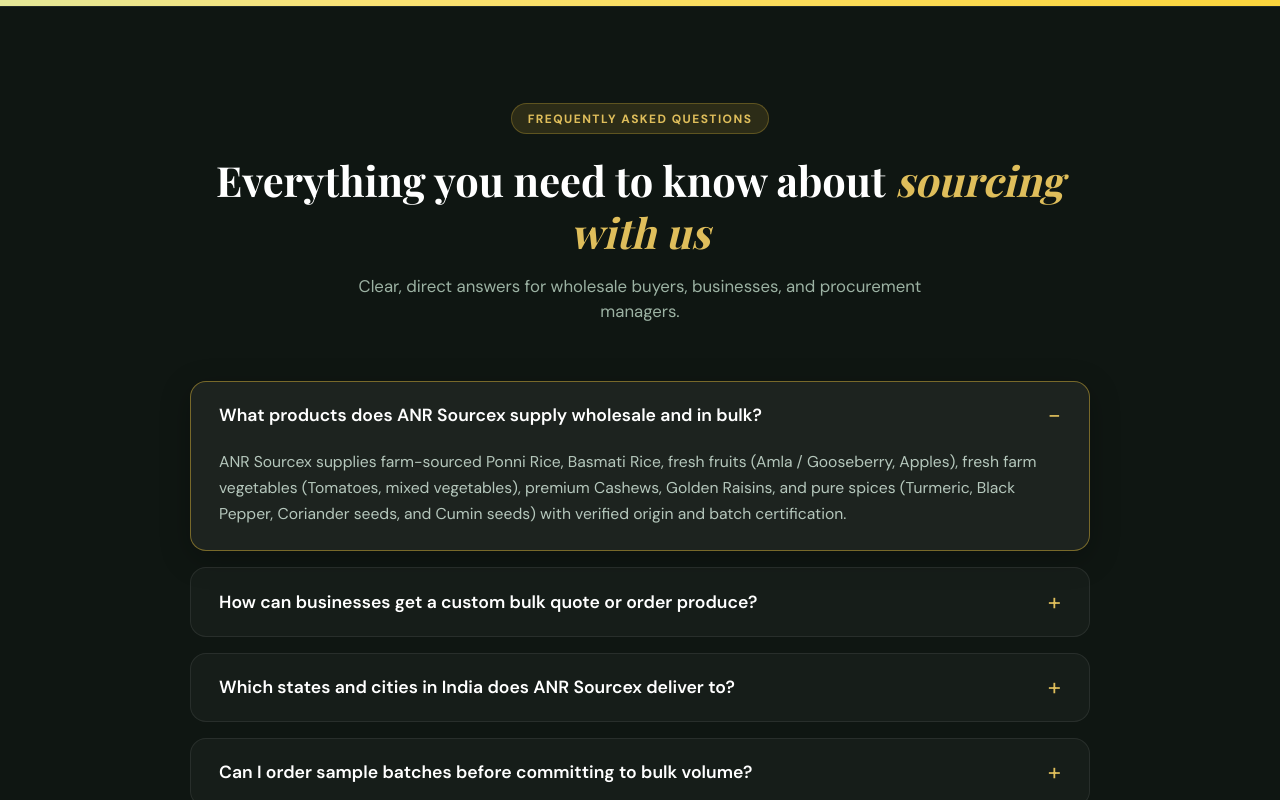
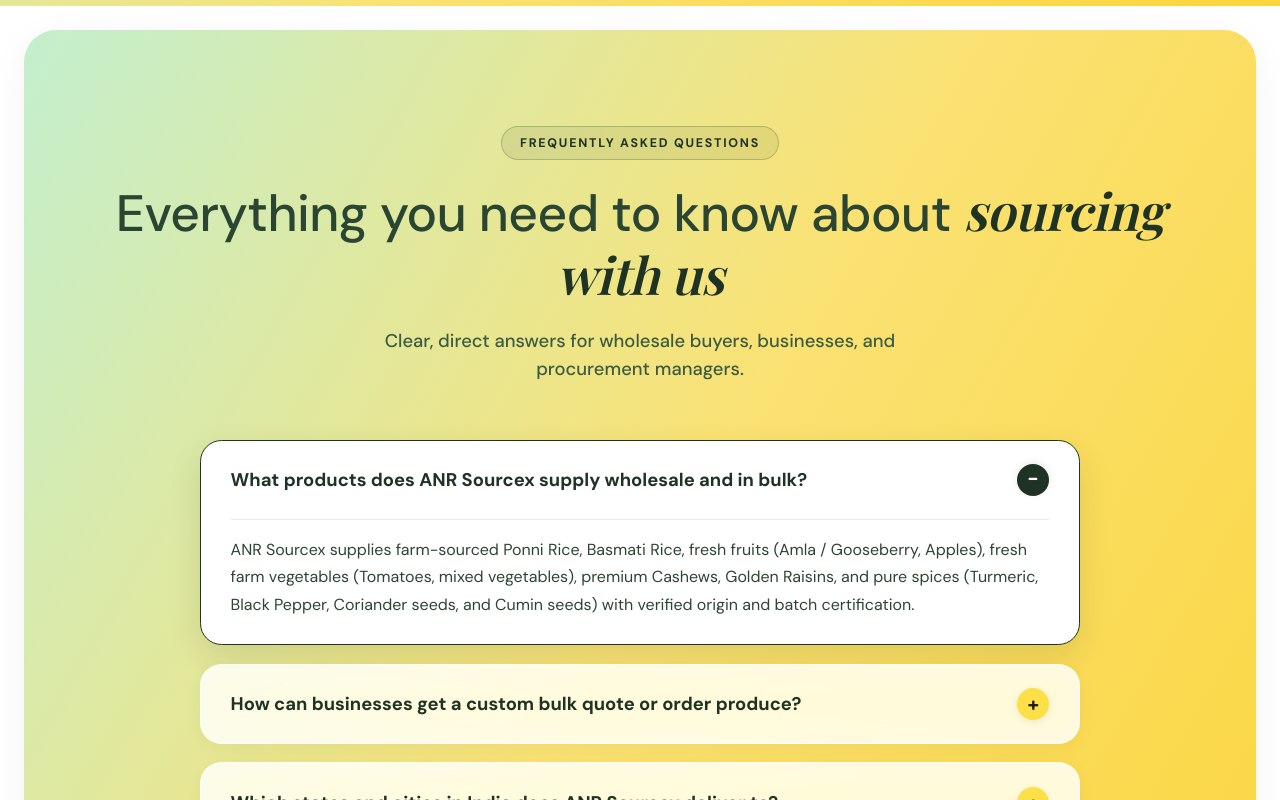
Before and after one commit to AbishekJeyaraj/anrsourcex, a Next.js app in the folder my-app/: page / in a window 1280 px wide. Shown: the part 7720-8520 px from the top of the page. Built offline with nearby package versions, Linux system fonts and the light colour scheme; a web font is replaced by a local one.

Commit message:
Update FAQ section background to match Hero section gradient and aesthetics

```diff
--- a/my-app/src/app/globals.css
+++ b/my-app/src/app/globals.css
@@ -3921,143 +3921,181 @@
 
 
 /* ==========================================================================
-   FAQ SECTION (SEO & USER TRUST)
+   FAQ SECTION (HERO SECTION BACKGROUND THEME)
    ========================================================================== */
 .faq-section {
-    padding: 6rem 2rem;
-    background: #0f1612;
-    color: #e5ede7;
+    padding: 1.5rem;
+    width: 100%;
+}
+
+.faq-container {
+    background: linear-gradient(120deg, #c3efce 0%, #fae274 50%, #fbd53c 100%);
+    border-radius: 2rem;
+    padding: 6rem 3.5rem;
+    max-width: 100%;
+    margin: 0 auto;
     position: relative;
-    border-top: 1px solid rgba(255, 255, 255, 0.08);
-}
-
-.faq-container {
-    max-width: 900px;
-    margin: 0 auto;
+    overflow: hidden;
+    box-shadow: 0 10px 40px rgba(0, 0, 0, 0.05);
 }
 
 .faq-header {
     text-align: center;
     margin-bottom: 3.5rem;
+    position: relative;
+    z-index: 2;
 }
 
 .faq-tag {
     display: inline-block;
-    padding: 0.35rem 1rem;
-    background: rgba(212, 175, 55, 0.15);
-    color: #dfbe5b;
-    border: 1px solid rgba(212, 175, 55, 0.3);
+    padding: 0.4rem 1.15rem;
+    background: rgba(31, 51, 36, 0.08);
+    color: #1f3324;
+    border: 1px solid rgba(31, 51, 36, 0.22);
     border-radius: 2rem;
-    font-size: 0.75rem;
-    font-weight: 700;
-    letter-spacing: 0.12em;
+    font-size: 0.78rem;
+    font-weight: 800;
+    letter-spacing: 0.14em;
     margin-bottom: 1.25rem;
 }
 
 .faq-header h2 {
+    font-family: 'DM Sans', sans-serif;
+    font-size: 3.2rem;
+    font-weight: 500;
+    color: #2a4531;
+    line-height: 1.2;
+    margin-bottom: 1.15rem;
+    letter-spacing: -0.5px;
+}
+
+.faq-header h2 i {
     font-family: 'Playfair Display', serif;
-    font-size: 2.6rem;
-    color: #ffffff;
-    line-height: 1.25;
-    margin-bottom: 1rem;
-}
-
-.faq-header h2 i {
     font-style: italic;
-    color: #dfbe5b;
+    color: #1f3324;
+    font-weight: 600;
 }
 
 .faq-header p {
-    color: #9cb2a3;
-    font-size: 1.05rem;
-    max-width: 600px;
+    color: #3b5c43;
+    font-size: 1.15rem;
+    font-weight: 500;
+    max-width: 620px;
     margin: 0 auto;
+    line-height: 1.55;
 }
 
 .faq-accordion {
     display: flex;
     flex-direction: column;
-    gap: 1rem;
+    gap: 1.15rem;
+    max-width: 880px;
+    margin: 0 auto;
+    position: relative;
+    z-index: 2;
 }
 
 .faq-item {
-    background: rgba(255, 255, 255, 0.03);
-    border: 1px solid rgba(255, 255, 255, 0.08);
-    border-radius: 1rem;
+    background: rgba(255, 255, 255, 0.85);
+    backdrop-filter: blur(20px) saturate(180%);
+    -webkit-backdrop-filter: blur(20px) saturate(180%);
+    border: 1.5px solid rgba(255, 255, 255, 0.95);
+    border-radius: 1.35rem;
     overflow: hidden;
-    transition: all 0.3s ease;
+    transition: all 0.3s cubic-bezier(0.16, 1, 0.3, 1);
     cursor: pointer;
+    box-shadow: 0 4px 18px rgba(31, 51, 36, 0.05);
 }
 
 .faq-item:hover {
-    background: rgba(255, 255, 255, 0.05);
-    border-color: rgba(212, 175, 55, 0.35);
+    background: #ffffff;
+    border-color: rgba(31, 51, 36, 0.3);
+    transform: translateY(-2px);
+    box-shadow: 0 10px 28px rgba(31, 51, 36, 0.1);
 }
 
 .faq-item.active {
-    background: rgba(255, 255, 255, 0.06);
-    border-color: rgba(212, 175, 55, 0.5);
-    box-shadow: 0 8px 30px rgba(0, 0, 0, 0.25);
+    background: #ffffff;
+    border-color: #1f3324;
+    box-shadow: 0 12px 32px rgba(31, 51, 36, 0.12);
 }
 
 .faq-question {
     width: 100%;
-    padding: 1.35rem 1.75rem;
+    padding: 1.45rem 1.85rem;
     background: transparent;
     border: none;
     display: flex;
     justify-content: space-between;
     align-items: center;
     text-align: left;
-    color: #ffffff;
-    font-size: 1.1rem;
-    font-weight: 600;
+    color: #1f3324;
+    font-size: 1.15rem;
+    font-weight: 700;
     font-family: inherit;
     cursor: pointer;
-    gap: 1rem;
+    gap: 1.25rem;
 }
 
 .faq-icon {
-    font-size: 1.5rem;
-    color: #dfbe5b;
-    font-weight: 400;
+    width: 32px;
+    height: 32px;
+    border-radius: 50%;
+    background: #fde047;
+    color: #1a1a1a;
+    display: flex;
+    align-items: center;
+    justify-content: center;
+    font-size: 1.25rem;
+    font-weight: 700;
     line-height: 1;
-    min-width: 24px;
-    text-align: right;
+    min-width: 32px;
+    box-shadow: 0 2px 8px rgba(0, 0, 0, 0.08);
+    transition: transform 0.25s ease, background-color 0.25s ease;
+}
+
+.faq-item.active .faq-icon {
+    background: #1f3324;
+    color: #ffffff;
+    transform: rotate(180deg);
 }
 
 .faq-answer {
-    padding: 0 1.75rem 1.5rem;
-    color: #b5c7bc;
-    font-size: 0.98rem;
-    line-height: 1.65;
+    padding: 0 1.85rem 1.65rem;
     animation: faqFadeIn 0.3s ease-out;
 }
 
-@keyframes faqFadeIn {
-    from {
-        opacity: 0;
-        transform: translateY(-6px);
-    }
-    to {
-        opacity: 1;
-        transform: translateY(0);
-    }
+.faq-answer p {
+    color: #2d4533;
+    font-size: 1rem;
+    line-height: 1.7;
+    margin: 0;
+    padding-top: 1rem;
+    border-top: 1px solid rgba(31, 51, 36, 0.1);
 }
 
 @media (max-width: 768px) {
     .faq-section {
-        padding: 4rem 1.25rem;
+        padding: 1rem 0.75rem;
+    }
+    .faq-container {
+        padding: 3.5rem 1.25rem;
+        border-radius: 1.5rem;
     }
     .faq-header h2 {
-        font-size: 2rem;
+        font-size: 2.2rem;
+    }
+    .faq-header p {
+        font-size: 0.98rem;
     }
     .faq-question {
-        font-size: 0.98rem;
+        font-size: 1rem;
         padding: 1.15rem 1.25rem;
     }
     .faq-answer {
-        padding: 0 1.25rem 1.25rem;
-        font-size: 0.92rem;
-    }
-}
+        padding: 0 1.25rem 1.35rem;
+    }
+    .faq-answer p {
+        font-size: 0.9rem;
+    }
+}
```
